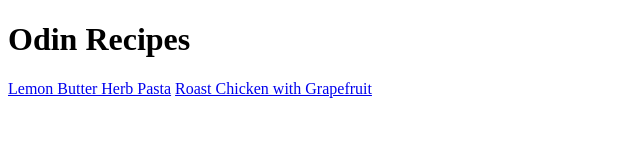
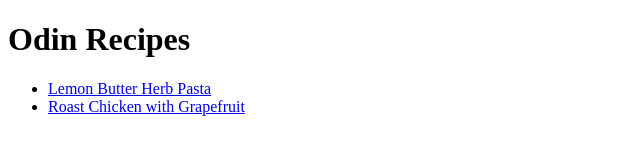
Before and after one commit to shumaim11/odin-recipes, a plain HTML site: page index.html in a window 1280 px wide. Shown: the whole page, without its empty margins (0-640 px from the left). Drawn offline with Linux system fonts and the light colour scheme.

Commit message:
Made list of links on index page

```diff
--- a/index.html
+++ b/index.html
@@ -6,8 +6,10 @@
 </head>
 <body>
 <h1>Odin Recipes</h1>
-<a href="Recipes/Lemon Butter Herb Pasta.html">Lemon Butter Herb Pasta</a>
-<a href="Recipes/Roast%20Chicken%20with%20Grapefruit.html">Roast Chicken with Grapefruit</a>
+<ul>
+    <li><a href="Recipes/Lemon Butter Herb Pasta.html">Lemon Butter Herb Pasta</a></li>
+    <li><a href="Recipes/Roast%20Chicken%20with%20Grapefruit.html">Roast Chicken with Grapefruit</a></li>
+</ul>
 
 </body>
 </html>
```
